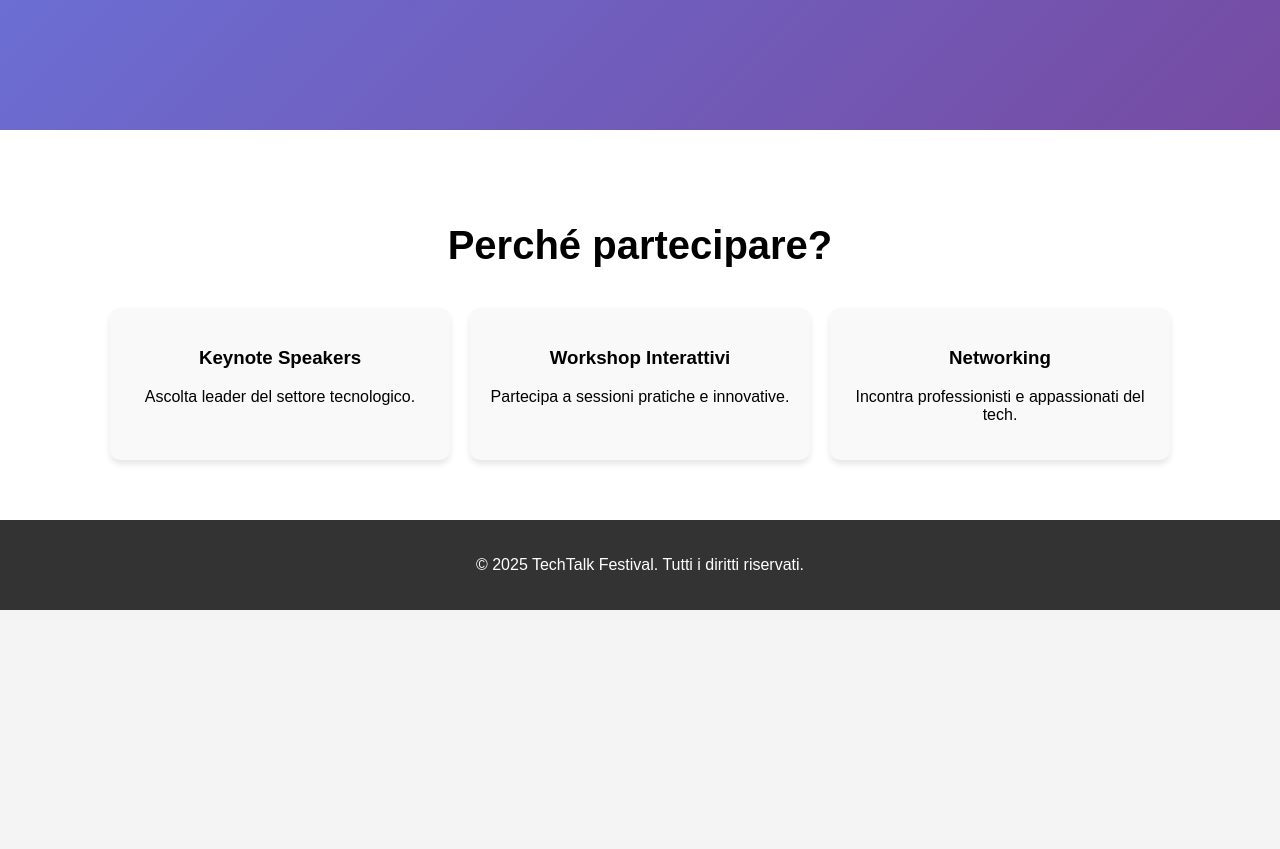
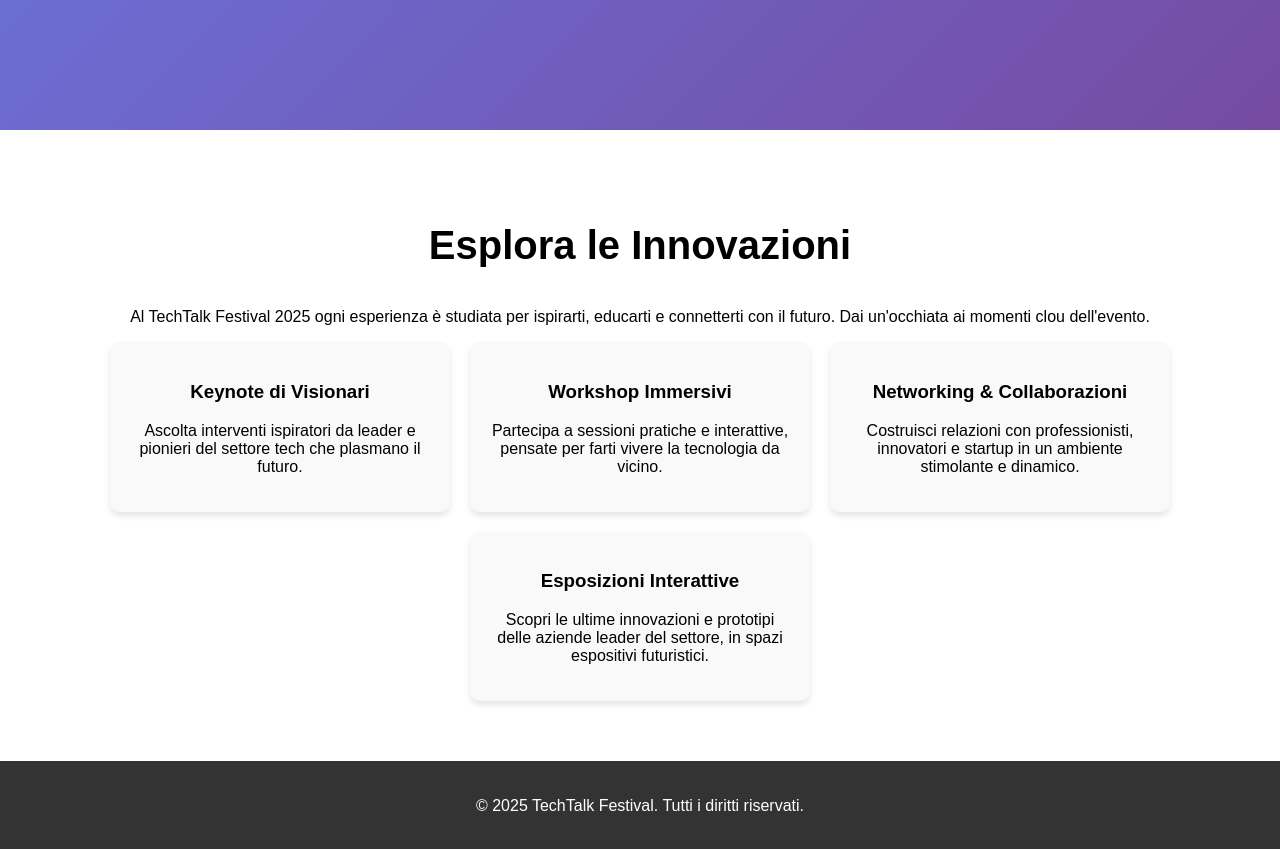
Before and after one commit to zVandre/sitoscuola, a React (Create React App) app: page / in a window 1280 px wide. Shown: the part 760-1609 px from the top of the page. Before the commit the page ends 1370 px from the top, so only its background shows below. Built offline with nearby package versions, Linux system fonts and the light colour scheme.

Commit message:
Update Features.js

```diff
--- a/src/components/Features.js
+++ b/src/components/Features.js
@@ -4,23 +4,30 @@ import './Features.css';
 
 const features = [
   {
-    title: 'Keynote Speakers',
-    description: 'Ascolta leader del settore tecnologico.',
+    title: 'Keynote di Visionari',
+    description: 'Ascolta interventi ispiratori da leader e pionieri del settore tech che plasmano il futuro.',
   },
   {
-    title: 'Workshop Interattivi',
-    description: 'Partecipa a sessioni pratiche e innovative.',
+    title: 'Workshop Immersivi',
+    description: 'Partecipa a sessioni pratiche e interattive, pensate per farti vivere la tecnologia da vicino.',
   },
   {
-    title: 'Networking',
-    description: 'Incontra professionisti e appassionati del tech.',
+    title: 'Networking & Collaborazioni',
+    description: 'Costruisci relazioni con professionisti, innovatori e startup in un ambiente stimolante e dinamico.',
+  },
+  {
+    title: 'Esposizioni Interattive',
+    description: 'Scopri le ultime innovazioni e prototipi delle aziende leader del settore, in spazi espositivi futuristici.',
   },
 ];
 
 const Features = () => {
   return (
-    <section className="features" id="about">
-      <h2>Perché partecipare?</h2>
+    <section className="features" id="program">
+      <h2>Esplora le Innovazioni</h2>
+      <p className="features-intro">
+        Al TechTalk Festival 2025 ogni esperienza è studiata per ispirarti, educarti e connetterti con il futuro. Dai un'occhiata ai momenti clou dell'evento.
+      </p>
       <div className="features-container">
         {features.map((feature, index) => (
           <motion.div
```
